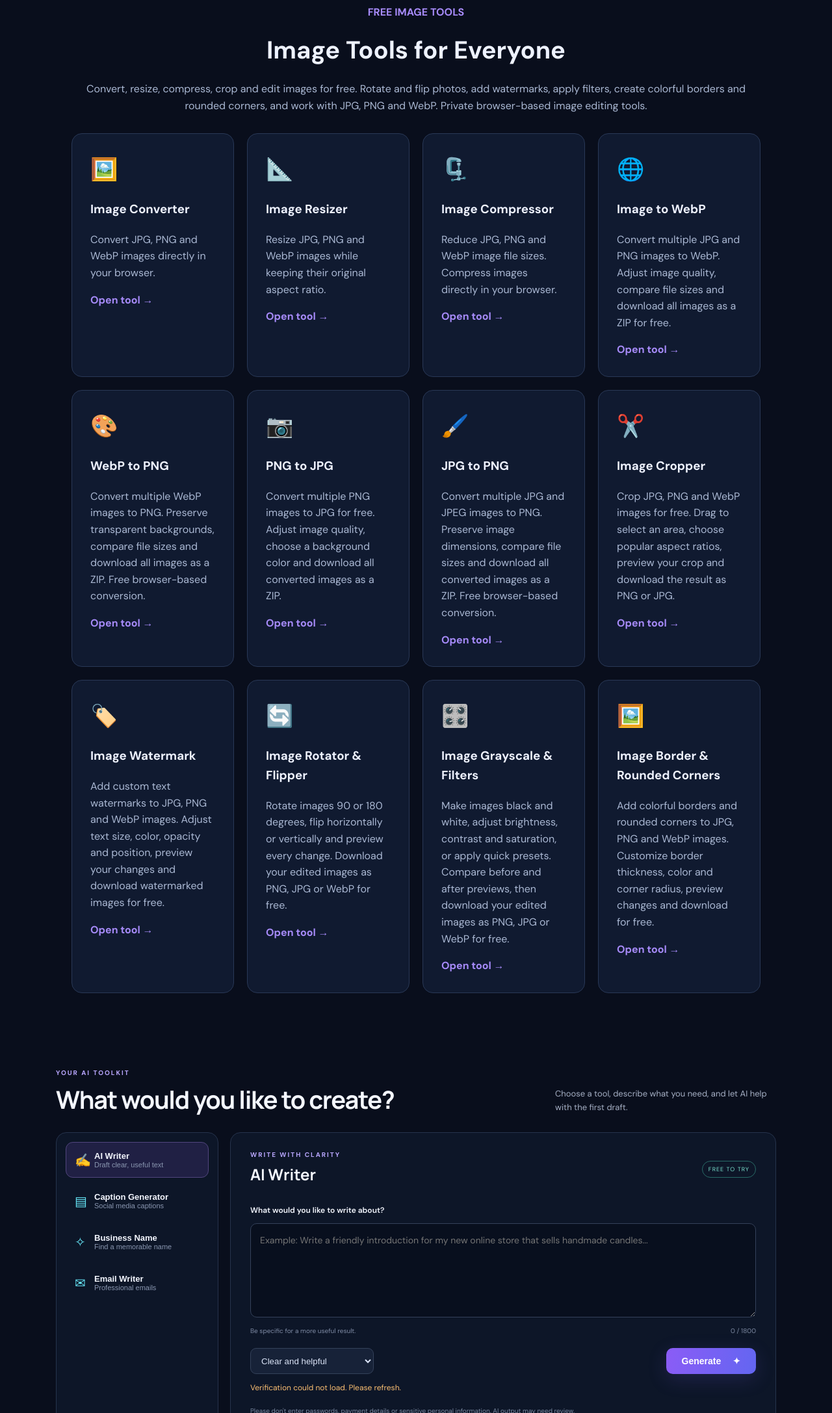
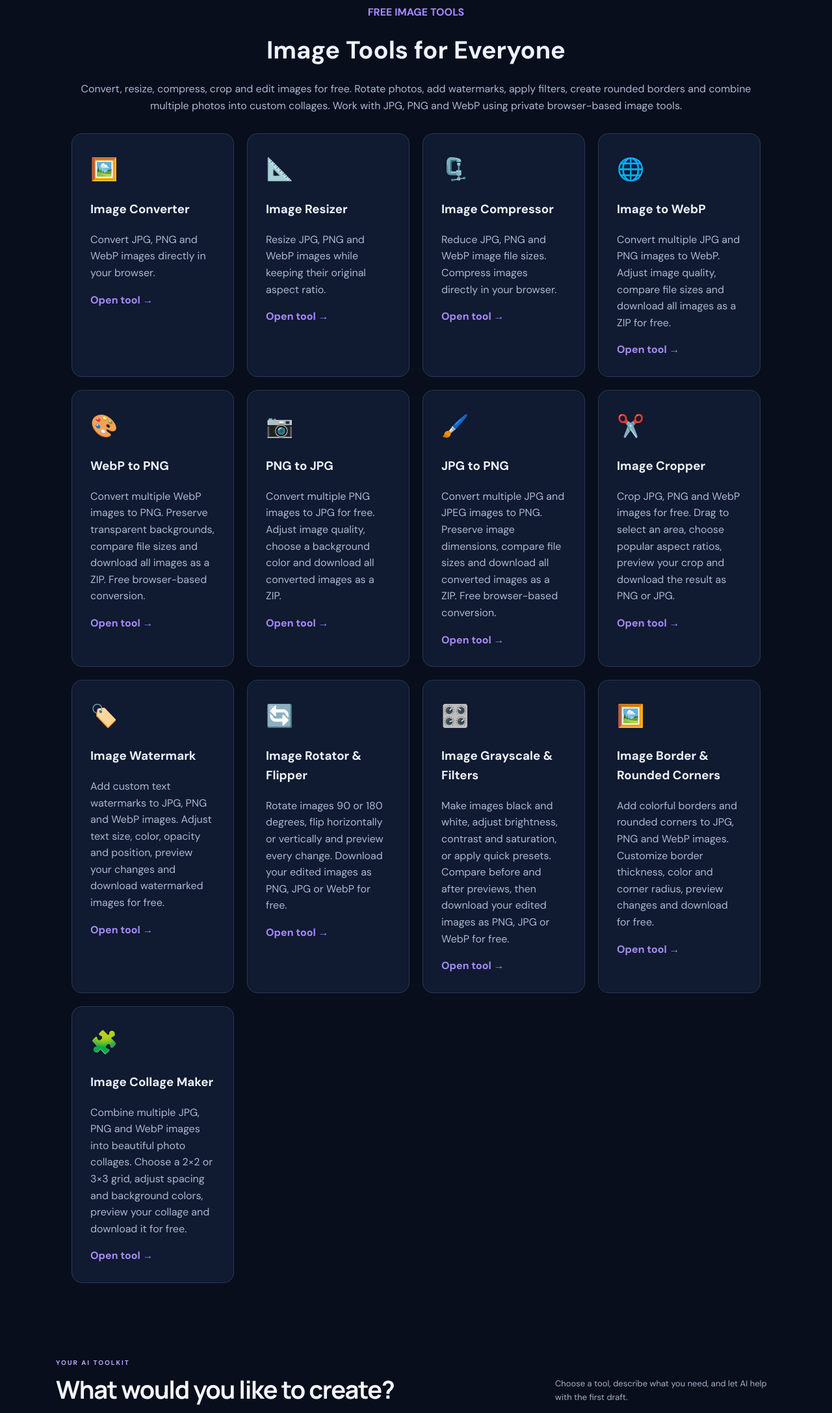
Before and after one commit to poomra2549-netizen/freeaitools, a plain HTML site: page index.html in a window 1280 px wide. Shown: the part 2360-4534 px from the top of the page at 65% size. Drawn offline with Linux system fonts and the light colour scheme.

Commit message:
Add Image Collage Maker to homepage

```diff
--- a/index.html
+++ b/index.html
@@ -227,15 +227,14 @@
     <h2 style="font-size:clamp(26px,4vw,38px);margin:10px 0;">
       Image Tools for Everyone
     </h2>
-
 <p style="color:#aab8d3;">
   Convert, resize, compress, crop and edit images
-  for free. Rotate and flip photos, add watermarks,
-  apply filters, create colorful borders and
-  rounded corners, and work with JPG, PNG and WebP.
-  Private browser-based image editing tools.
+  for free. Rotate photos, add watermarks,
+  apply filters, create rounded borders and
+  combine multiple photos into custom collages.
+  Work with JPG, PNG and WebP using private
+  browser-based image tools.
 </p>
-
   </div>
 
   <div style="display:grid;grid-template-columns:repeat(auto-fit,minmax(230px,1fr));gap:20px;">
@@ -493,6 +492,29 @@
 </a>
 <!-- End Image Border & Rounded Corners Card -->
 
+<!-- Image Collage Maker Card -->
+<a href="/image-collage.html"
+   style="display:block;padding:28px;background:#101a30;border:1px solid #293856;border-radius:16px;text-decoration:none;color:#eef2ff;">
+
+  <div style="font-size:34px;">🧩</div>
+
+  <h3>Image Collage Maker</h3>
+
+  <p style="color:#aab8d3;">
+    Combine multiple JPG, PNG and WebP images
+    into beautiful photo collages. Choose a
+    2×2 or 3×3 grid, adjust spacing and
+    background colors, preview your collage
+    and download it for free.
+  </p>
+
+  <span style="color:#a78bfa;font-weight:bold;">
+    Open tool &rarr;
+  </span>
+
+</a>
+<!-- End Image Collage Maker Card -->
+
   </div>
 </section>
 <!-- End Image Tools Section -->
```
